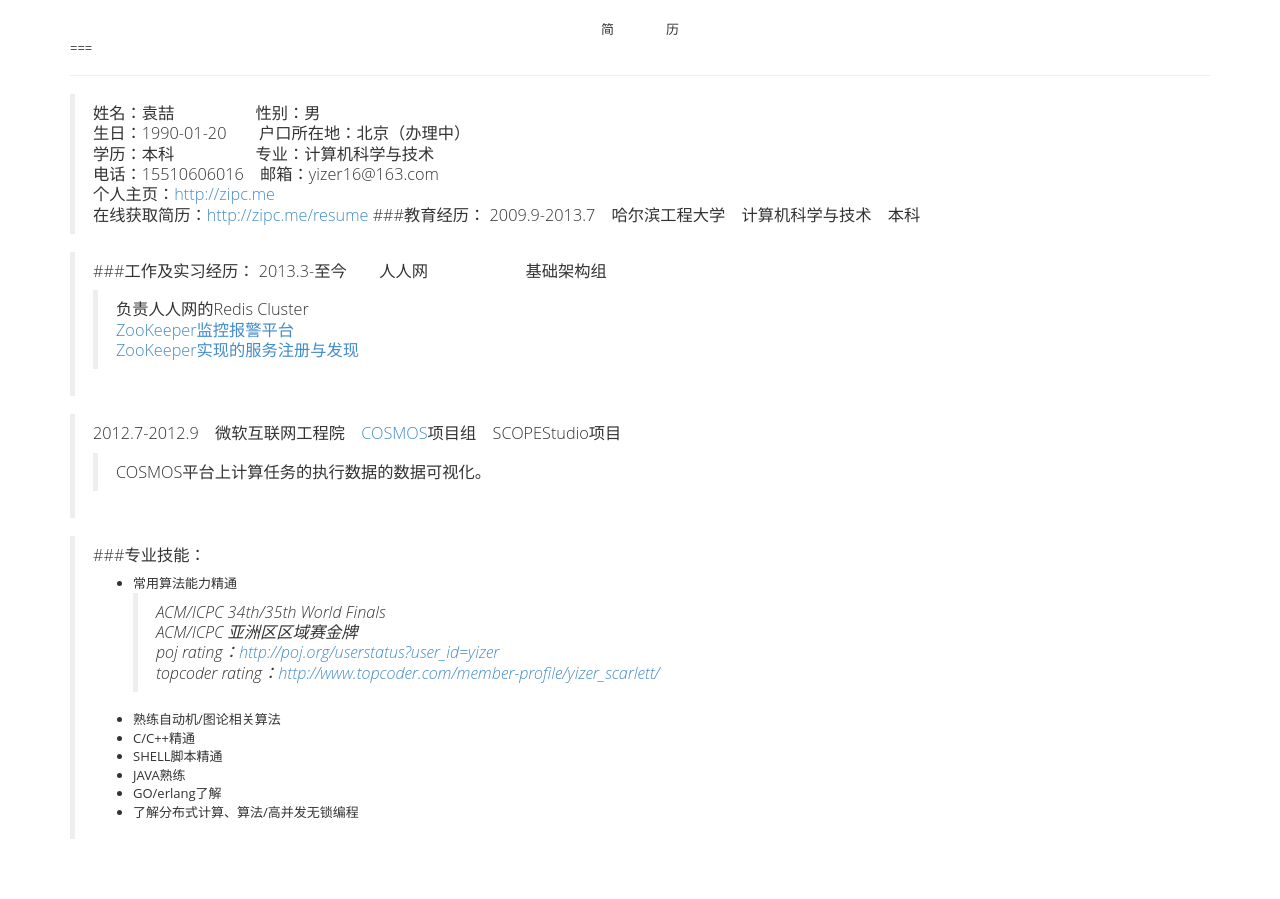
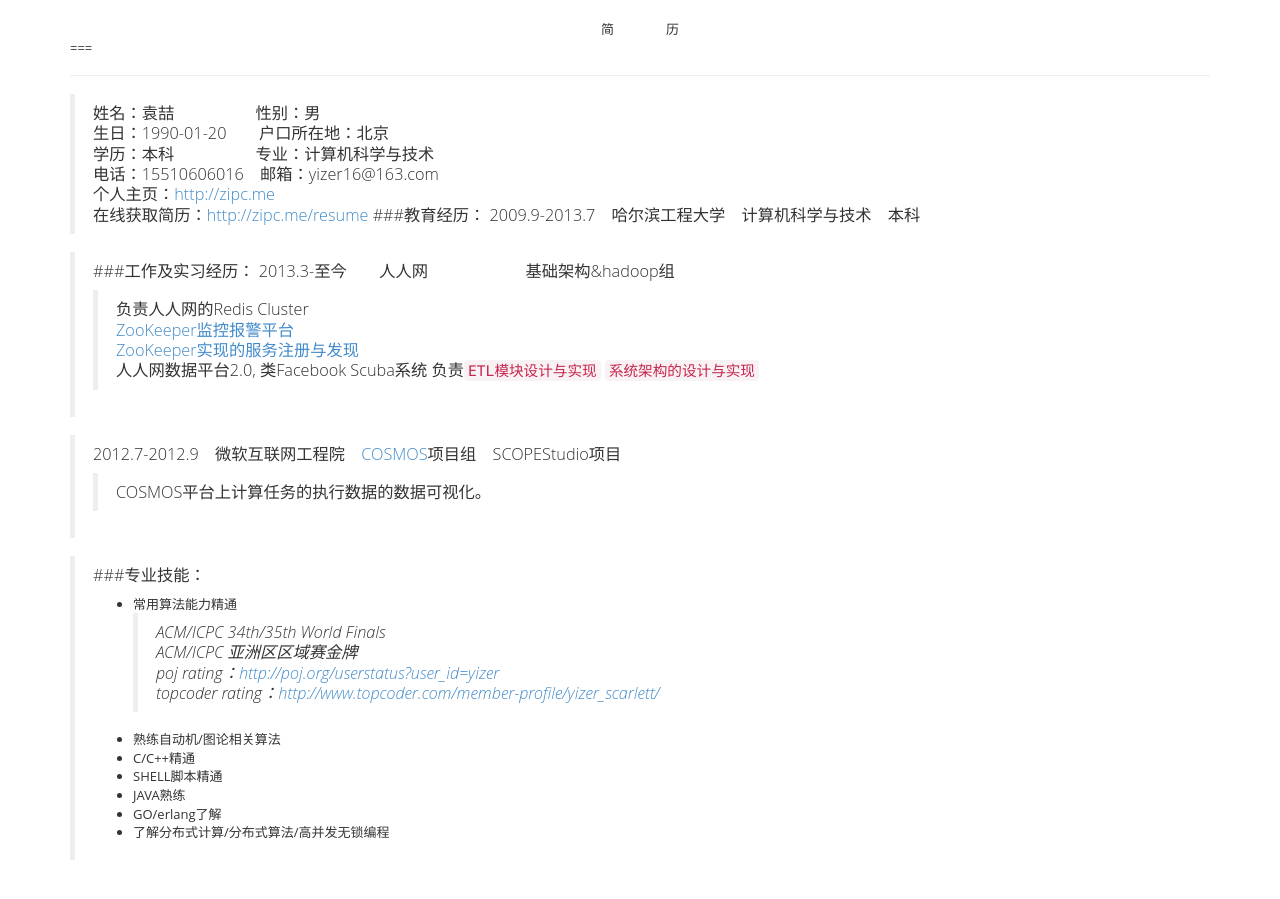
Before and after one commit to RedisOptimal/ZheYuan.github.io, a Jekyll site: the page built from resume/index.html, in a window 1280 px wide. Built offline with Jekyll 4.4.1, drawn with Linux system fonts in a browser that asks for light colours; Markdown is read by kramdown in place of the engine named in the settings.

Commit message:
update private resume

```diff
--- a/_includes/resume.md
+++ b/_includes/resume.md
@@ -2,7 +2,7 @@
 ===
 * * *
 >姓名：袁喆&emsp;&emsp;&emsp;&emsp;&emsp;性别：男
->生日：1990-01-20&emsp;&emsp;户口所在地：北京（办理中）
+>生日：1990-01-20&emsp;&emsp;户口所在地：北京
 >学历：本科&emsp;&emsp;&emsp;&emsp;&emsp;专业：计算机科学与技术
 >电话：15510606016&emsp;邮箱：yizer16@163.com
 >个人主页：[http://zipc.me](http://zipc.me)
@@ -11,10 +11,11 @@
 2009.9-2013.7&emsp;哈尔滨工程大学&emsp;计算机科学与技术&emsp;本科
 
 >###工作及实习经历：
->2013.3-至今&emsp;&emsp;人人网&emsp;&emsp;&emsp;&emsp;&emsp;&emsp;基础架构组
+>2013.3-至今&emsp;&emsp;人人网&emsp;&emsp;&emsp;&emsp;&emsp;&emsp;基础架构&hadoop组
 >>负责人人网的Redis Cluster
 >>[ZooKeeper监控报警平台](https://github.com/ZheYuan/Mario)
 >>[ZooKeeper实现的服务注册与发现](https://github.com/ZheYuan/Zookeeper-Accessor)
+>>人人网数据平台2.0, 类Facebook Scuba系统 负责`ETL模块设计与实现` `系统架构的设计与实现`
 
 >2012.7-2012.9&emsp;微软互联网工程院&emsp;[COSMOS](http://blogs.msdn.com/b/seliot/archive/2010/11/05/cosmos-petabytes-perfectly-processed-perfunctorily.aspx)项目组&emsp;SCOPEStudio项目
 >>COSMOS平台上计算任务的执行数据的数据可视化。
@@ -30,4 +31,4 @@
 > * SHELL脚本精通
 > * JAVA熟练
 > * GO/erlang了解
-> * 了解分布式计算、算法/高并发无锁编程
+> * 了解分布式计算/分布式算法/高并发无锁编程
```
